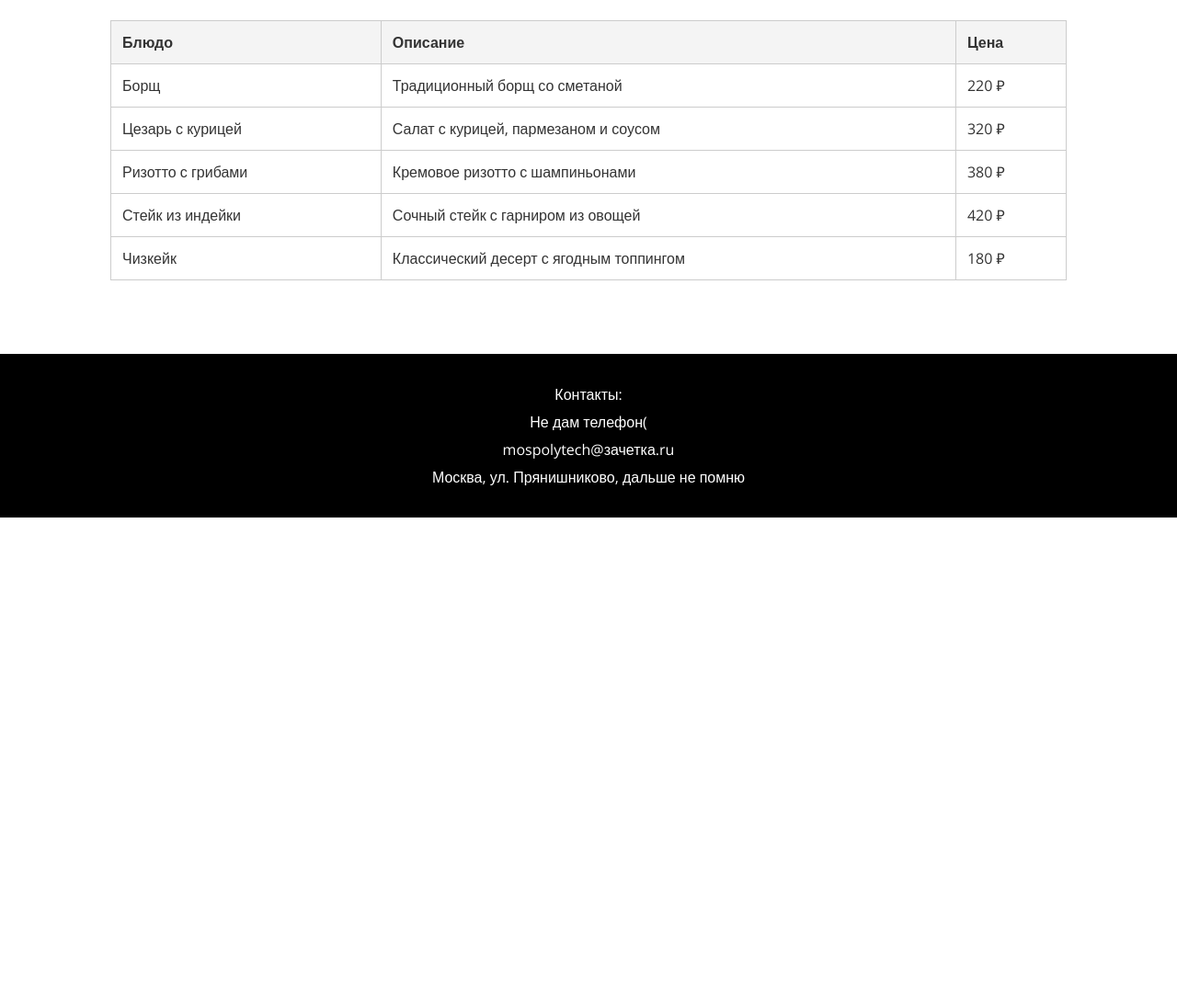
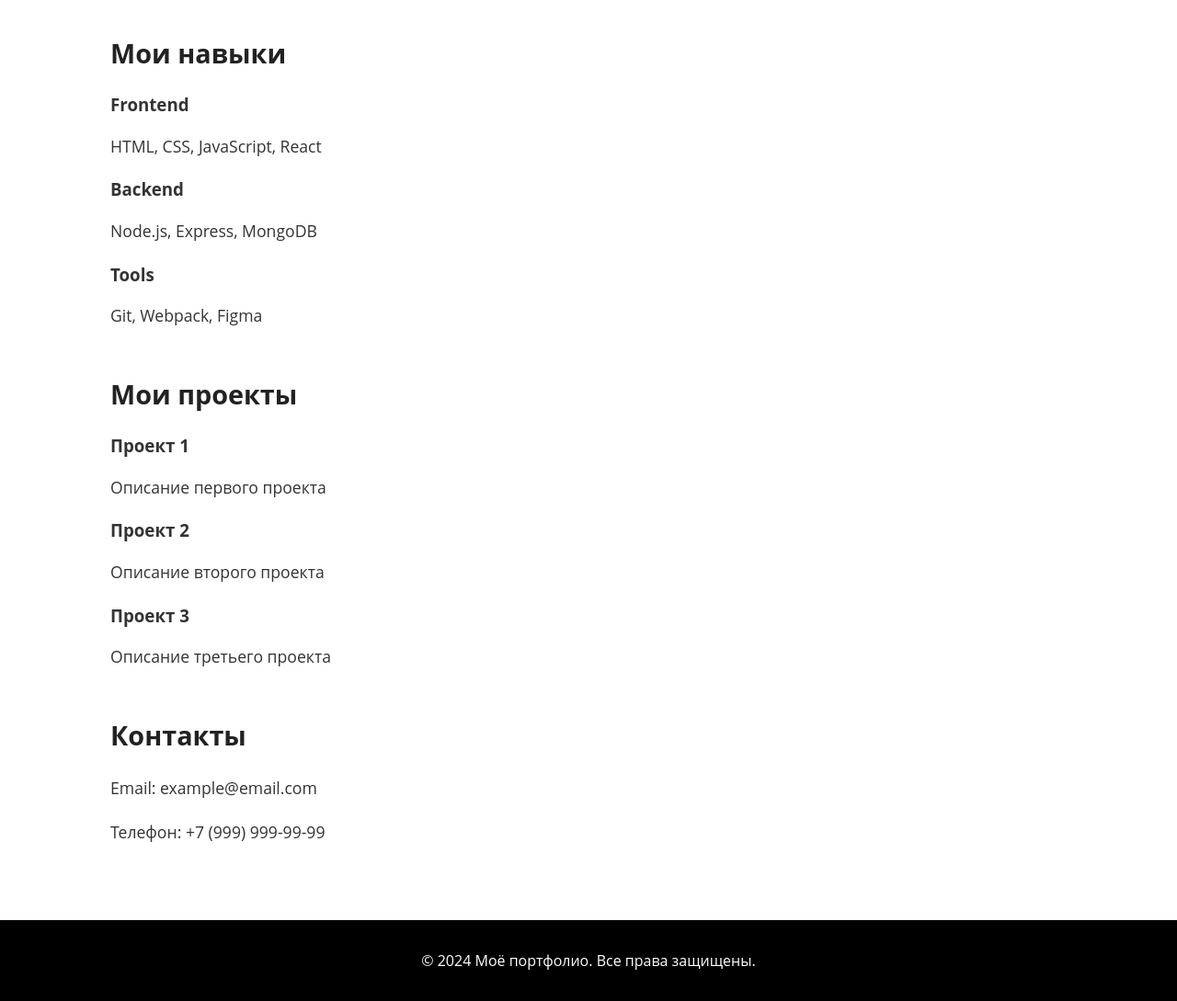
Before and after one commit to kolloko2/kodzaev-web-dev-2024-1, a plain HTML site: page lab1/index.html in a window 1280 px wide. Shown: the part 993-2082 px from the top of the page at 92% size. Before the commit the page ends 1556 px from the top, so only its background shows below. Drawn offline with nearby package versions, Linux system fonts and the light colour scheme.

Commit message:
Update index.html

```diff
--- a/lab1/index.html
+++ b/lab1/index.html
@@ -3,79 +3,102 @@
 <head>
     <meta charset="UTF-8">
     <meta name="viewport" content="width=device-width, initial-scale=1.0">
-    <title>Доставка бизнес-ланчей</title>
-    <link href="https://fonts.googleapis.com/css2?family=Open+Sans:wght@400;700&display=swap" rel="stylesheet">
+    <title>Адаптивное портфолио</title>
     <link rel="stylesheet" href="styles.css">
 </head>
 <body>
-    <header>
-        <h1>Вкусные бизнес-ланчи</h1>
-        <nav>
-            <a href="#туткарочеглавная будет">Главная</a>
-            <a href="#тутменюмб">Меню</a>
-            <a href="#contacts">Контакты</a>
+    <header class="header">
+        <nav class="nav">
+            <div class="nav-brand">
+                <h1>Моё портфолио</h1>
+            </div>
+            <ul class="nav-menu">
+                <li><a href="#about">Обо мне</a></li>
+                <li><a href="#skills">Навыки</a></li>
+                <li><a href="#projects">Проекты</a></li>
+                <li><a href="#contact">Контакты</a></li>
+            </ul>
+            <div class="hamburger">
+                <span></span>
+                <span></span>
+                <span></span>
+            </div>
         </nav>
     </header>
 
-    <main>
-        <section>
-            <h2>О нас</h2>
-            <img src="lunch.jpg">
-            <p>Мы доставляем вкусные и полезные бизнес-ланчи по всей Москве. Наши блюда готовятся из свежих продуктов, чтобы вы могли насладиться качественным обедом в офисе или дома.</p>
+    <main class="main">
+        <section id="about" class="section about-section">
+            <div class="container">
+                <h2>Обо мне</h2>
+                <div class="about-content">
+                    <div class="about-text">
+                        <p>Привет! Я веб-разработчик с passion к созданию красивых и функциональных веб-сайтов.</p>
+                        <p>Люблю изучать новые технологии и применять их в реальных проектах.</p>
+                    </div>
+                    <div class="about-image">
+                        <img src="https://via.placeholder.com/300x300" alt="Мое фото">
+                    </div>
+                </div>
+            </div>
         </section>
 
-        <section>
-            <h2>Почему выбирают нас</h2>
-            <ul>
-                <li>Доставка за 30–40 минут</li>
-                <li>Разнообразное меню на любой вкус</li>
-                <li>Высокое качество ингредиентов</li>
-                <li>Удобный заказ через сайт</li>
-            </ul>
+        <section id="skills" class="section skills-section">
+            <div class="container">
+                <h2>Мои навыки</h2>
+                <div class="skills-grid">
+                    <div class="skill-card">
+                        <h3>Frontend</h3>
+                        <p>HTML, CSS, JavaScript, React</p>
+                    </div>
+                    <div class="skill-card">
+                        <h3>Backend</h3>
+                        <p>Node.js, Express, MongoDB</p>
+                    </div>
+                    <div class="skill-card">
+                        <h3>Tools</h3>
+                        <p>Git, Webpack, Figma</p>
+                    </div>
+                </div>
+            </div>
         </section>
 
-        <section>
-            <h2>Популярные блюда</h2>
-            <table>
-                <tr>
-                    <th>Блюдо</th>
-                    <th>Описание</th>
-                    <th>Цена</th>
-                </tr>
-                <tr>
-                    <td>Борщ</td>
-                    <td>Традиционный борщ со сметаной</td>
-                    <td>220 ₽</td>
-                </tr>
-                <tr>
-                    <td>Цезарь с курицей</td>
-                    <td>Салат с курицей, пармезаном и соусом</td>
-                    <td>320 ₽</td>
-                </tr>
-                <tr>
-                    <td>Ризотто с грибами</td>
-                    <td>Кремовое ризотто с шампиньонами</td>
-                    <td>380 ₽</td>
-                </tr>
-                <tr>
-                    <td>Стейк из индейки</td>
-                    <td>Сочный стейк с гарниром из овощей</td>
-                    <td>420 ₽</td>
-                </tr>
-                <tr>
-                    <td>Чизкейк</td>
-                    <td>Классический десерт с ягодным топпингом</td>
-                    <td>180 ₽</td>
-                </tr>
-            </table>
+        <section id="projects" class="section projects-section">
+            <div class="container">
+                <h2>Мои проекты</h2>
+                <div class="projects-grid">
+                    <div class="project-card">
+                        <h3>Проект 1</h3>
+                        <p>Описание первого проекта</p>
+                    </div>
+                    <div class="project-card">
+                        <h3>Проект 2</h3>
+                        <p>Описание второго проекта</p>
+                    </div>
+                    <div class="project-card">
+                        <h3>Проект 3</h3>
+                        <p>Описание третьего проекта</p>
+                    </div>
+                </div>
+            </div>
+        </section>
+
+        <section id="contact" class="section contact-section">
+            <div class="container">
+                <h2>Контакты</h2>
+                <div class="contact-content">
+                    <p>Email: example@email.com</p>
+                    <p>Телефон: +7 (999) 999-99-99</p>
+                </div>
+            </div>
         </section>
     </main>
 
-    <footer id="contacts">
-        <p>Контакты:</p>
-        <p><a href="tel:+74959876543">Не дам телефон(</a></p>
-        <p><a href="mailto:order@lunchdelivery.ru">mospolytech@зачетка.ru</a></p>
-        <p>Москва, ул. Прянишниково, дальше не помню</p>
+    <footer class="footer">
+        <div class="container">
+            <p>&copy; 2024 Моё портфолио. Все права защищены.</p>
+        </div>
     </footer>
+
+    <script src="script.js"></script>
 </body>
 </html>
```
